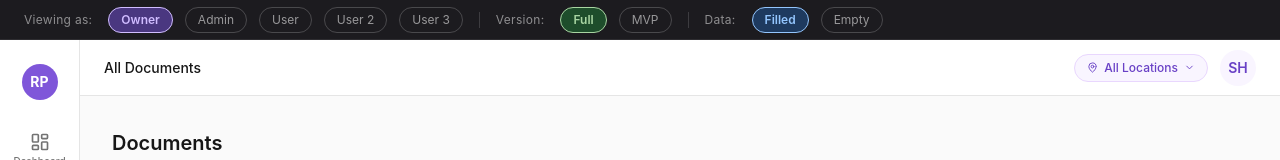
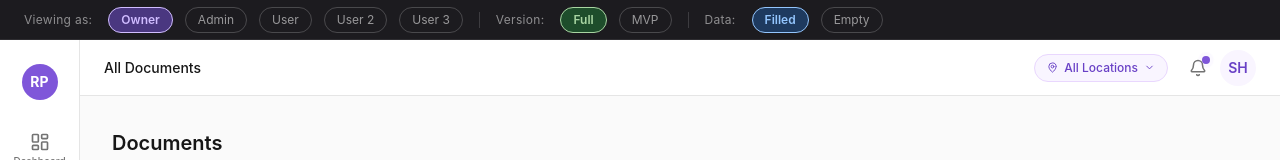
Before and after one commit to samhutchdesign/rea-pt-mvp, a Next.js app: page /documents in a window 1280 px wide. Shown: the top 160 px of the page. Built offline with nearby package versions, Linux system fonts and the light colour scheme; what tailwindcss-react-aria-components would draw is missing.

Commit message:
Add notification bell to TopBar (Full version only)
Co-Authored-By: Claude Sonnet 4.6 <noreply@anthropic.com>

```diff
--- a/src/components/layout/TopBar.tsx
+++ b/src/components/layout/TopBar.tsx
@@ -2,7 +2,7 @@
 import { useState, useRef, useEffect, useMemo } from 'react';
 import { useRouter } from 'next/navigation';
 import Link from 'next/link';
-import { mockPhysio, mockClinicLocations } from '@/lib/mock-data';
+import { mockPhysio, mockClinicLocations, mockNotifications, mockEmployees } from '@/lib/mock-data';
 import { roleLabel } from '@/lib/permissions';
 import { usePermissions } from '@/lib/permissionsHook';
 import { useRole } from '@/lib/roleStore';
@@ -10,8 +10,7 @@ import { useViewMode } from '@/lib/viewModeStore';
 import { useLocationId, setLocationId } from '@/lib/locationStore';
 import { useStaffPersona } from '@/lib/staffPersonaStore';
 import { useOrgId } from '@/lib/orgStore';
-import { mockEmployees } from '@/lib/mock-data';
-import { ChevronRight, ChevronDown, MapPin } from 'lucide-react';
+import { Bell, ChevronRight, ChevronDown, MapPin } from 'lucide-react';
 import { cx } from '@/utils/cx';
 
 interface TopBarProps {
@@ -138,6 +137,24 @@ export default function TopBar({ breadcrumbs }: TopBarProps) {
         )}
       </div>
 
+      {/* Notification bell */}
+      {viewMode === 'full' && (
+        <div className="relative shrink-0 mr-1">
+          <button
+            onClick={() => router.push('/notifications')}
+            className="relative flex size-9 items-center justify-center rounded-full text-quaternary hover:bg-secondary hover:text-secondary transition-colors"
+          >
+            <Bell size={18} />
+            {mockNotifications.filter((n) => !n.read).length > 0 && (
+              <span className="absolute top-1.5 right-1.5 flex size-2">
+                <span className="absolute inline-flex h-full w-full rounded-full bg-brand-400 opacity-75 animate-ping" />
+                <span className="relative inline-flex size-2 rounded-full bg-brand-600" />
+              </span>
+            )}
+          </button>
+        </div>
+      )}
+
       {/* Avatar + dropdown */}
       <div className="relative shrink-0" ref={menuRef}>
         <button
```
